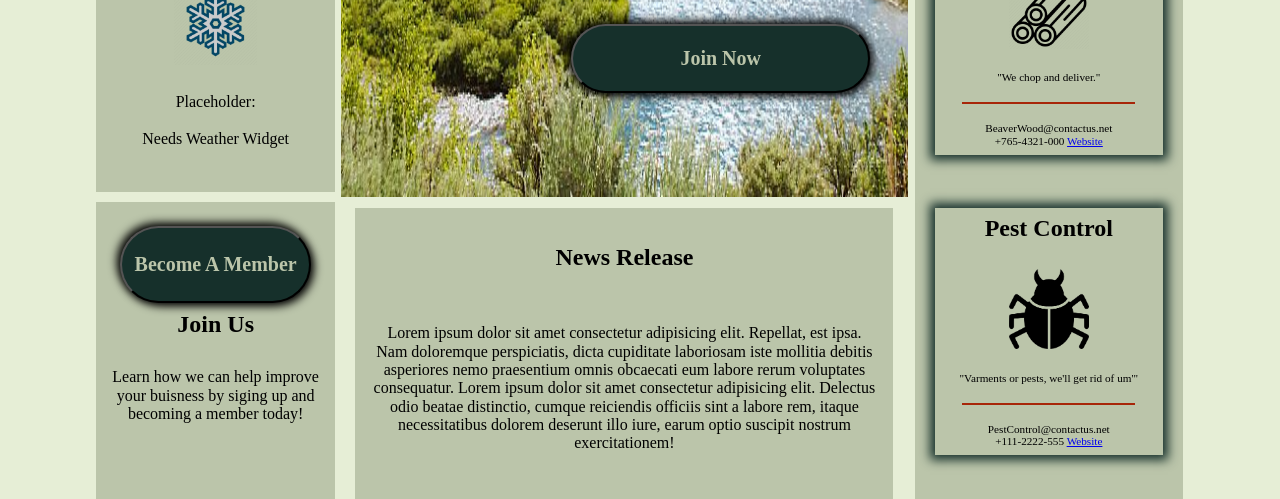
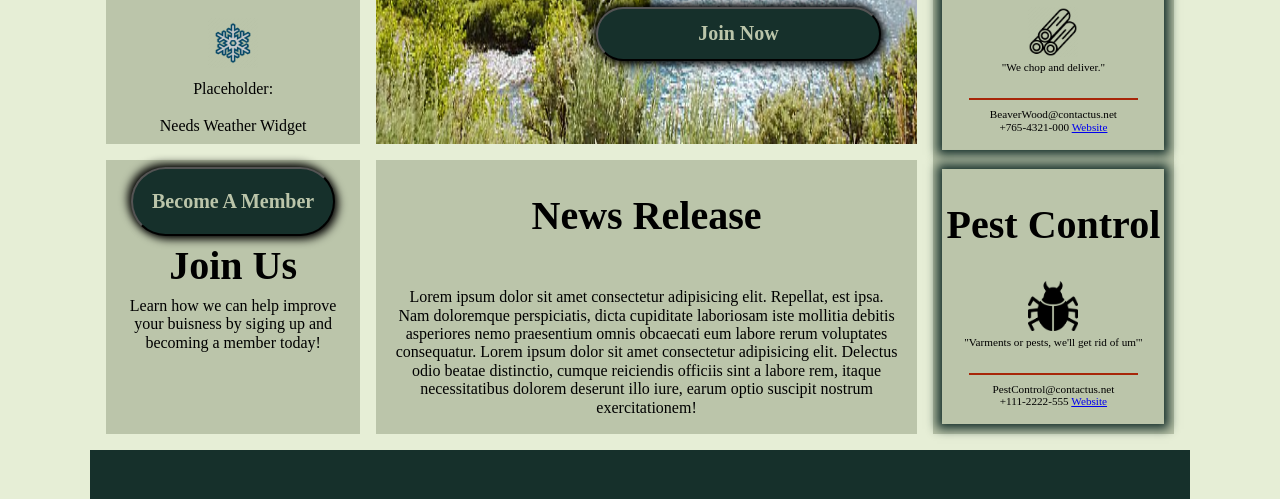
Before and after one commit to coding-noble/wdd230, a plain HTML site: page lesson6/chamber/index.html in a window 1280 px wide. Shown: the part 740-1239 px from the top of the page. Drawn offline with Linux system fonts and the light colour scheme; a web font is replaced by a local one.

Commit message:
Grid Spacing Fixes

```diff
--- a/lesson6/chamber/styles/large.css
+++ b/lesson6/chamber/styles/large.css
@@ -69,17 +69,20 @@
     }
 
     #spotlights {
-        display: block;
+        display: flex;
         grid-column: 5;
         grid-row: 1/4;
     }
 
-    #spotlights div {
-        margin: 20% auto;
+    #spotlights div p {
+        font-size: 0.7em;
     }
 
     #spotlights div p {
-        font-size: 0.7em;
+        grid-column: 1/3;
+        padding: 0;
+        padding-bottom: 1rem;
+        overflow: hidden;
     }
 
     #spotlights div:nth-of-type(3) {
--- a/lesson6/chamber/styles/medium.css
+++ b/lesson6/chamber/styles/medium.css
@@ -12,10 +12,22 @@
 
     main {
         display: grid;
+        gap: 1em;
+        grid-template-columns: repeat(3, 1fr);
+        margin: 1em;
+    }
+
+    section {
+        margin: 0;
+        padding: 0;
     }
 
     #hero {
         grid-column: 1/4;
+    }
+
+    h2 {
+        font-size: 2.5em;
     }
 
     #news {
@@ -26,11 +38,9 @@
     #spotlights {
         grid-column: 1/4;
         grid-row: 3;
-        flex-direction: row;
-    }
-
-    #spotlights div {
-        width: 85%;
+        display: grid;
+        grid-template-columns: repeat(2, 1fr);
+        gap: 2%;
     }
 
     #join {
@@ -113,7 +123,13 @@
     }
 
     #join button {
-        margin-top: 10%;
+        width: 80%;
+        margin: 3% 0;
+    }
+
+    #meeting_banner {
+        margin: 1%;
+        padding: 1%;
     }
 
 }
--- a/lesson6/chamber/styles/small.css
+++ b/lesson6/chamber/styles/small.css
@@ -120,14 +120,17 @@ em {
     margin: auto auto;
 }
 
-p,
+p {
+    padding: 3%;
+    margin: 0;
+}
+
 h2 {
-    padding: 3%;
+    font-size: 2em;
 }
 
 #hero {
     text-align: center;
-    padding-top: 10px;
     display: grid;
     grid-gap: 2%;
     grid-template-columns: repeat(3, 1fr);
@@ -171,16 +174,12 @@ button:hover {
 #spotlights,
 #join,
 #meeting_banner {
-    text-align: center;
     background-color: var(--accent2-color);
-    width: 95%;
-    margin: 2% auto;
 }
 
 #spotlights {
     display: flex;
     flex-direction: column;
-    margin-bottom: 3%;
 }
 
 #spotlights div {
@@ -188,8 +187,15 @@ button:hover {
     margin: 4% 4%;
 }
 
-main section img {
-    width: 35%;
+section {
+    margin: 3%;
+    height: auto;
+    text-align: center;
+    padding: 3%;
+}
+
+#hero {
+    margin: 0;
 }
 
 #join {
```
